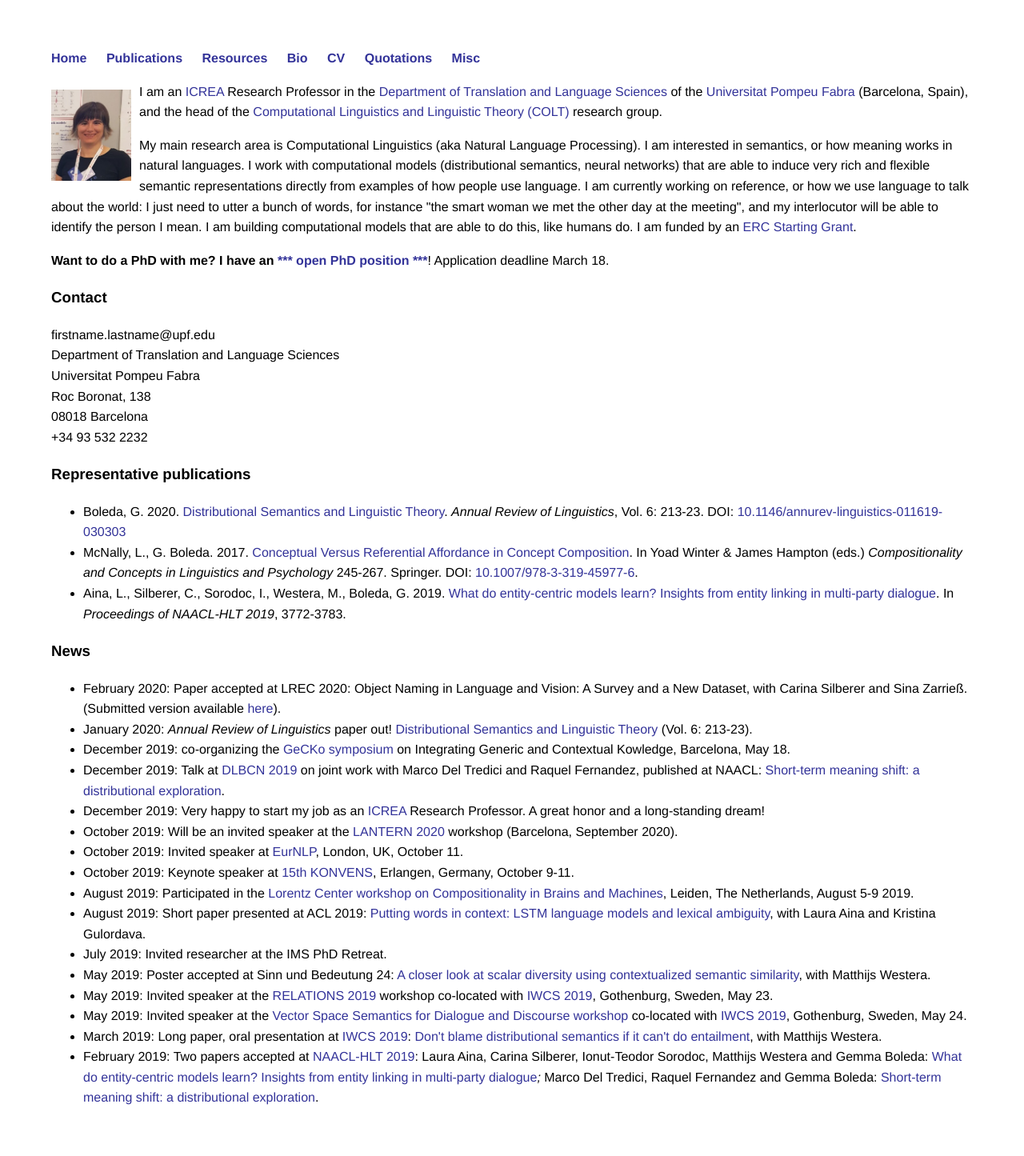
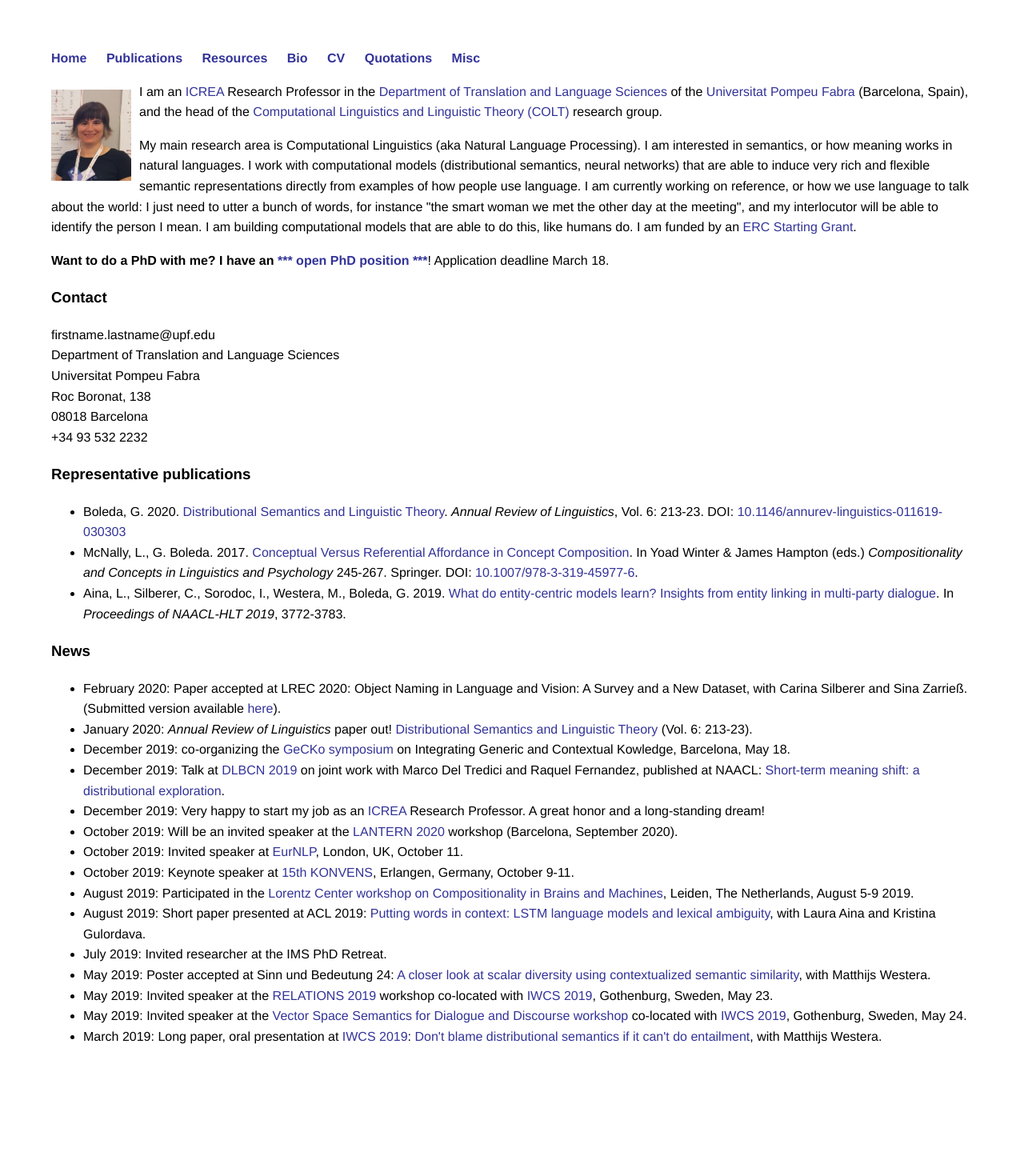
Before and after one commit to gboleda/gboleda.github.io, a Jekyll site: the page built from index.html, in a window 1280 px wide. Shown: the whole page at 80% size. Built offline with Jekyll 4.4.1, drawn with Linux system fonts in a browser that asks for light colours; after the commit the page ends 1368 px from its top, so only the background shows below that.

Commit message:
update index

```diff
--- a/index.html
+++ b/index.html
@@ -65,5 +65,4 @@ In <i>Proceedings of NAACL-HLT 2019</i>, 3772-3783.
   <li>May 2019: Invited speaker at the <a href="https://sites.google.com/view/relations-2019/">RELATIONS 2019</a> workshop co-located with <a href="https://sites.google.com/view/iwcs2019/">IWCS 2019</a>, Gothenburg, Sweden, May 23.</li>
   <li>May 2019: Invited speaker at the <a href="https://sites.google.com/site/dialoguevector/">Vector Space Semantics for Dialogue and Discourse workshop</a> co-located with <a href="https://sites.google.com/view/iwcs2019/">IWCS 2019</a>, Gothenburg, Sweden, May 24.</li>
   <li>March 2019: Long paper, oral presentation at <a href="https://sites.google.com/view/iwcs2019">IWCS 2019</a>: <a href="https://www.aclweb.org/anthology/W19-0410">Don't blame distributional semantics if it can't do entailment</a>, with Matthijs Westera.</li>
-  <li>February 2019: Two papers accepted at <a href="https://naacl2019.org/">NAACL-HLT 2019</a>: Laura Aina, Carina Silberer, Ionut-Teodor Sorodoc, Matthijs Westera and Gemma Boleda: <a href="https://aclweb.org/anthology/papers/N/N19/N19-1378">What do entity-centric models learn? Insights from entity linking in multi-party dialogue</a><i>;</i> Marco Del Tredici, Raquel Fernandez and Gemma Boleda: <a href="https://www.aclweb.org/anthology/N19-1210">Short-term meaning shift: a distributional exploration</a>.</li>
 </ul>
```
